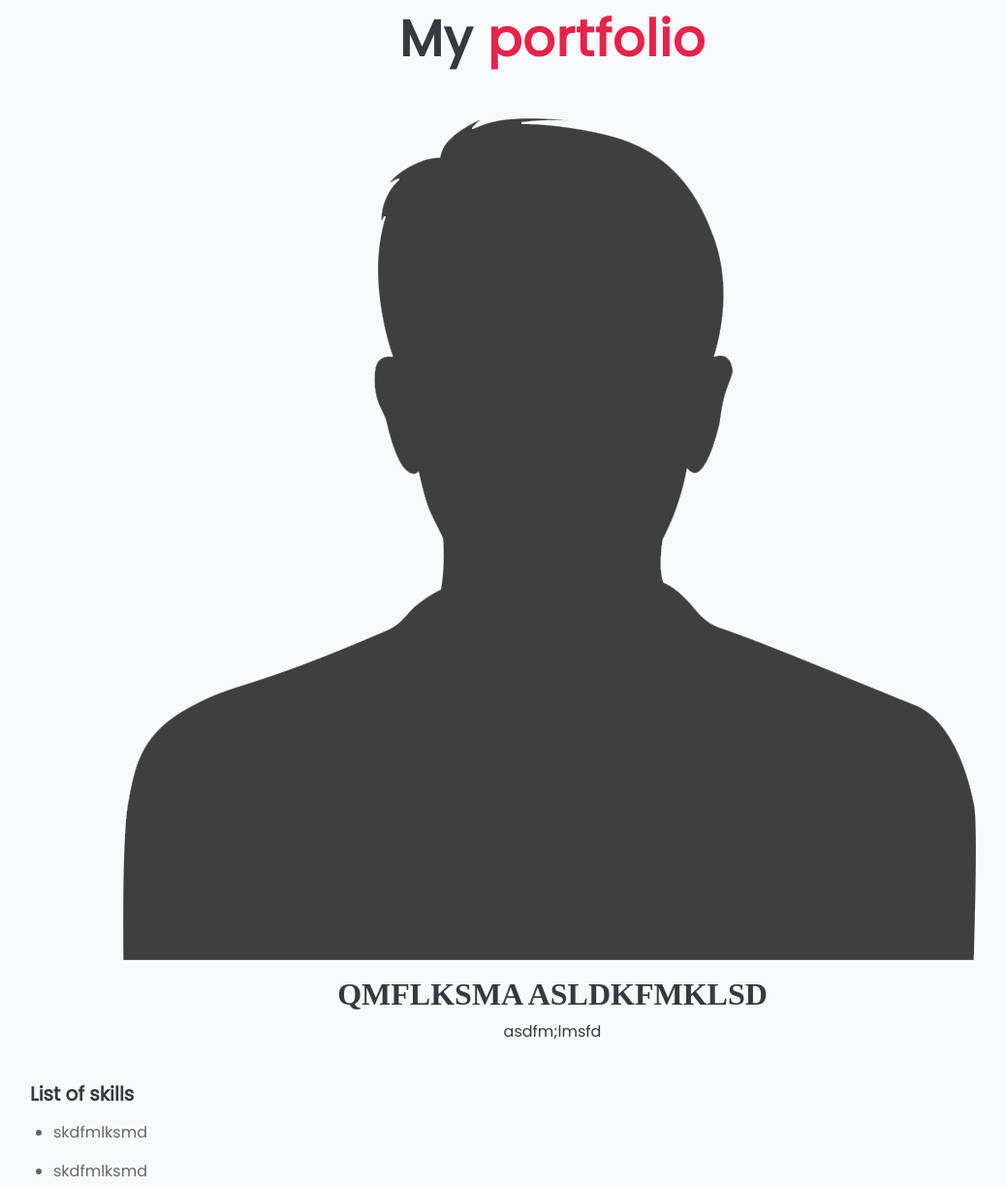
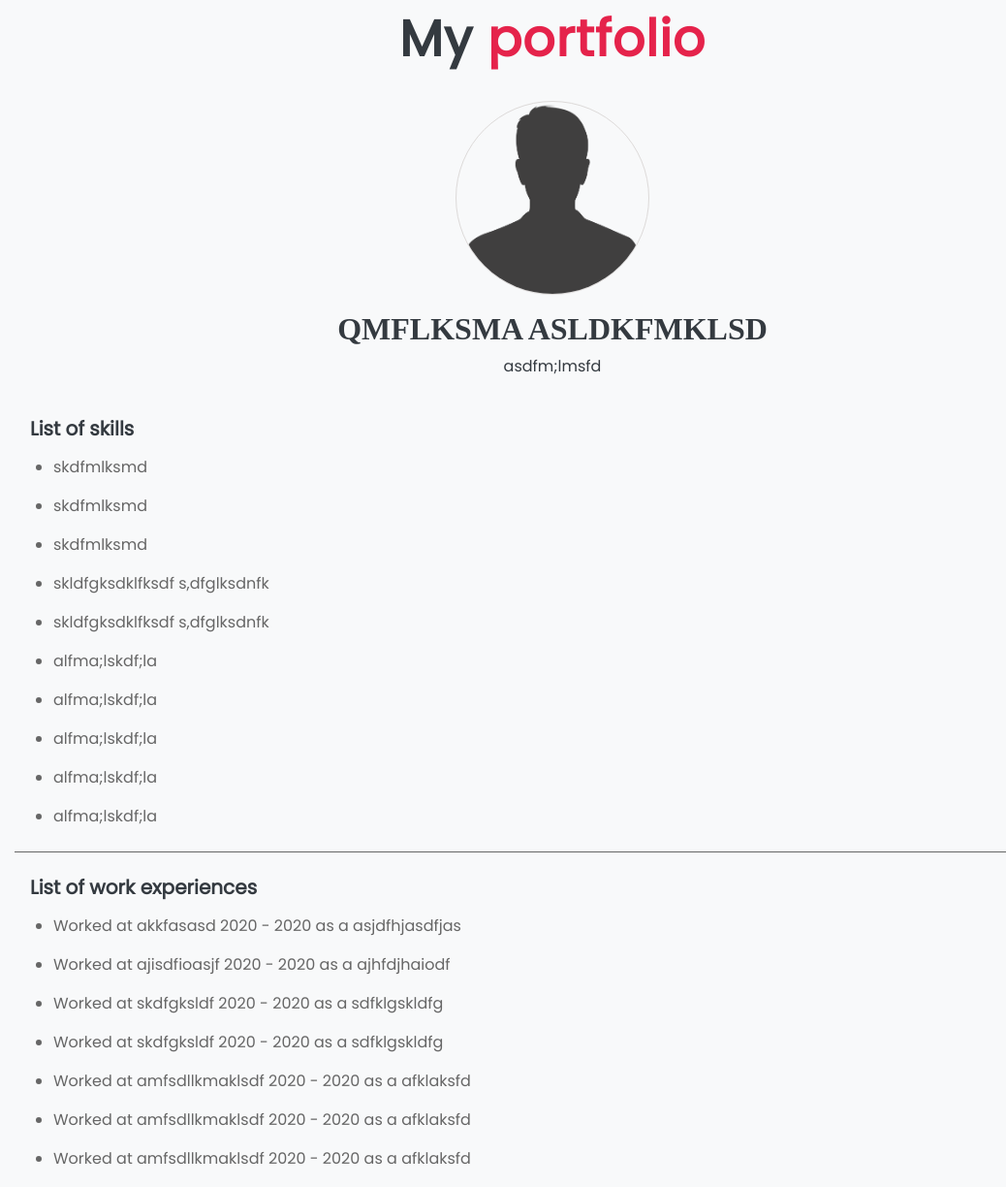
Before and after one commit to afekhaijoseph/portfolioapp, a Django app: page /portfolio/1 in a window 1280 px wide. Shown: the top 1224 px of the page at 97% size, without its empty margins (70-1108 px from the left). Run offline with Django 3.2, Linux system fonts and the light colour scheme; data comes from the database, SQL or seed files in the repository; some libraries are stand-ins or nearby versions.

Commit message:
resize image

```diff
--- a/portfolio/static/portfolio/main.css
+++ b/portfolio/static/portfolio/main.css
@@ -62,12 +62,12 @@
     border-radius:50%;
     box-shadow:5px 5px 4px #c9c7c6 ;
 }
-/* .curve{
+.curve{
     height:200px;
     width: 200px;
     border-radius:50%;
     border: 1px solid #dddad9;;
-} */
+}
 .center{
     text-align: center;
 }
```
